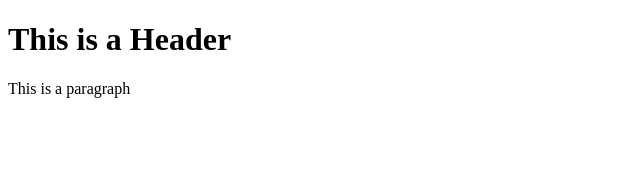
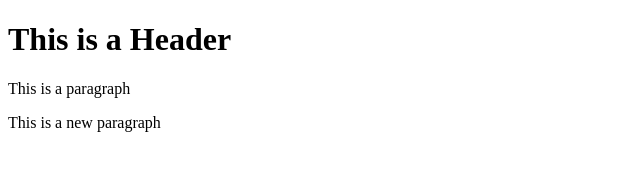
Before and after one commit to enboampong/git-test, a website: page index.html in a window 1280 px wide. Shown: the whole page, without its empty margins (0-640 px from the left). Drawn offline with Linux system fonts and the light colour scheme.

Commit message:
fourth commit

```diff
--- a/index.html
+++ b/index.html
@@ -5,5 +5,6 @@
     <body>
         <h1>This is a Header</h1>
         <p>This is a paragraph</p>
+        <p>This is a new paragraph</p>
     </body>
 </html>
```
Also changed, not shown: package.json (added, +24 -0 lines), 2 other files.
